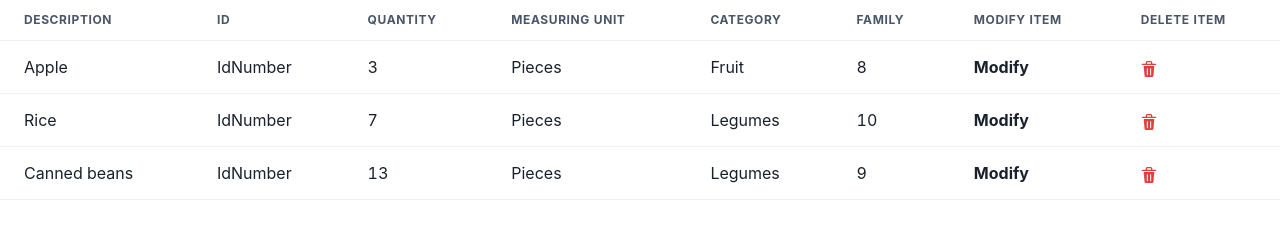
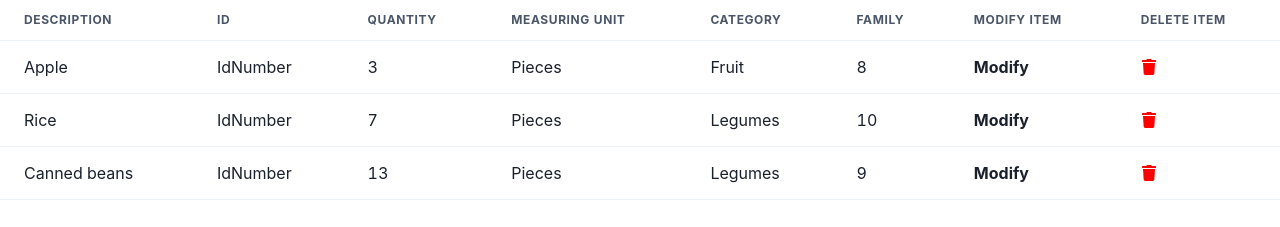
Before and after one commit to jony0418/FoodBank, a React (Create React App) app in the folder foodbank/client/: page /productlist in a window 1280 px wide. Shown: the top 227 px of the page. Built offline with nearby package versions, Linux system fonts and the light colour scheme.

Commit message:
changing code to use react icons

```diff
--- a/foodbank/client/src/pages/productlist.js
+++ b/foodbank/client/src/pages/productlist.js
@@ -1,90 +1,3 @@
-// import React from 'react';
-// import {
-//   Table,
-//   Thead,
-//   Tbody,
-//   Tr,
-//   Th,
-//   Td,
-//   TableCaption,
-//   TableContainer,
-//   Button,
-//   Flex
-// } from '@chakra-ui/react';
-// import { Link } from 'react-router-dom';
-
-// function ProductList() {
-//   return (
-//     <div className='productlist'>
-//       <TableContainer>
-//         <Table variant='simple'>
-//           <TableCaption>Inventory</TableCaption>
-//           <Thead>
-//             <Tr>
-//               <Th>Description</Th>
-//               <Th>Id</Th>
-//               <Th>Quantity</Th>
-//               <Th>Measuring unit</Th>
-//               <Th>Category</Th>
-//               <Th>Family</Th>
-//               <Th>Modify Item</Th> {/* New column */}
-//             </Tr>
-//           </Thead>
-//           <Tbody>
-//             <Tr>
-//               <Td>Apple</Td>
-//               <Td>IdNumber</Td>
-//               <Td>3</Td>
-//               <Td>Pieces</Td>
-//               <Td>Fruit</Td>
-//               <Td>8</Td>
-//               <Td>
-//                 <Link to='/modifyitem'>Modify</Link>
-//               </Td>
-//             </Tr>
-//             <Tr>
-//               <Td>Rice</Td>
-//               <Td>IdNumber</Td>
-//               <Td>7</Td>
-//               <Td>Pieces</Td>
-//               <Td>Legumes</Td>
-//               <Td>10</Td>
-//               <Td>
-//                 <Link to='/modifyitem'>Modify</Link>
-//               </Td>
-//             </Tr>
-//             <Tr>
-//               <Td>Canned beans</Td>
-//               <Td>IdNumber</Td>
-//               <Td>13</Td>
-//               <Td>Pieces</Td>
-//               <Td>Legumes</Td>
-//               <Td>9</Td>
-//               <Td>
-//                 <Link to='/modifyitem'>Modify</Link>
-//               </Td>
-//             </Tr>
-//           </Tbody>
-//         </Table>
-//       </TableContainer>
-
-
-//       <Flex justifyContent='center' mt={4}>
-//         <Button
-//           as={Link}
-//           to='/additem'
-//           colorScheme='green'
-//         >
-//           Add New Item
-//         </Button>
-//       </Flex>
-//     </div>
-//   );
-// }
-
-
-// export default ProductList;
-
 import React from 'react';
 import {
   Table,
@@ -97,10 +10,9 @@ import {
   TableContainer,
   Button,
   Flex,
-  Icon,
 } from '@chakra-ui/react';
 import { Link } from 'react-router-dom';
-import { DeleteIcon } from '@chakra-ui/icons';
+import { FaTrash } from 'react-icons/fa';
 
 function ProductList() {
   return (
@@ -132,8 +44,7 @@ function ProductList() {
                 <Link to='/modifyitem'>Modify</Link>
               </Td>
               <Td>
-                <Icon as={DeleteIcon} color='red.500' cursor='pointer' />
-              </Td>
+              <FaTrash color='red' cursor='pointer' />              </Td>
             </Tr>
             <Tr>
             <Td>Rice</Td>
@@ -146,8 +57,7 @@ function ProductList() {
                 <Link to='/modifyitem'>Modify</Link>
               </Td>
               <Td>
-                <Icon as={DeleteIcon} color='red.500' cursor='pointer' />
-              </Td>
+              <FaTrash color='red' cursor='pointer' />              </Td>
             </Tr>
             <Tr>
             <Td>Canned beans</Td>
@@ -160,8 +70,7 @@ function ProductList() {
                 <Link to='/modifyitem'>Modify</Link>
               </Td>
               <Td>
-                <Icon as={DeleteIcon} color='red.500' cursor='pointer' />
-              </Td>
+              <FaTrash color='red' cursor='pointer' />              </Td>
               </Tr>
             {/* ... Other rows ... */}
           </Tbody>
```
